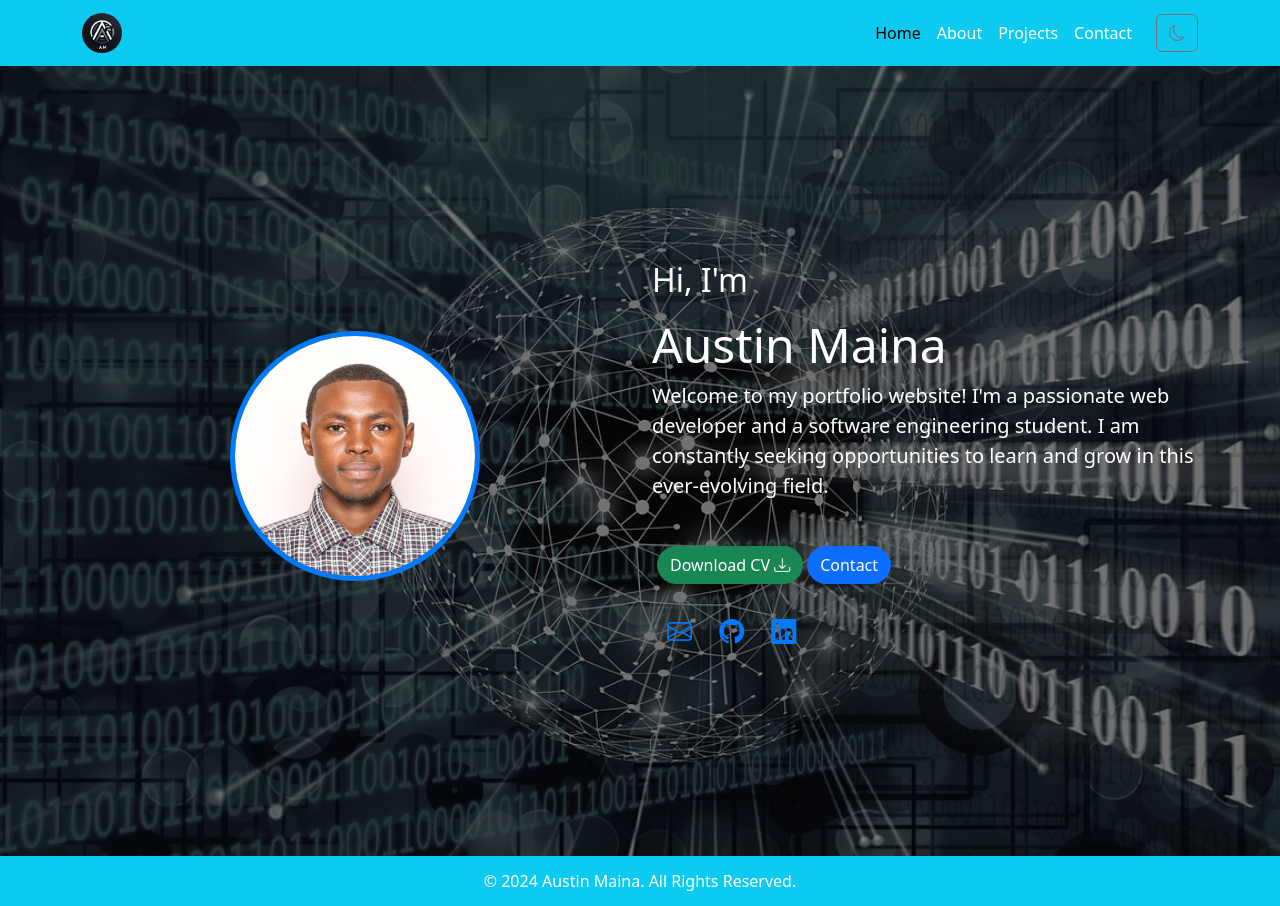
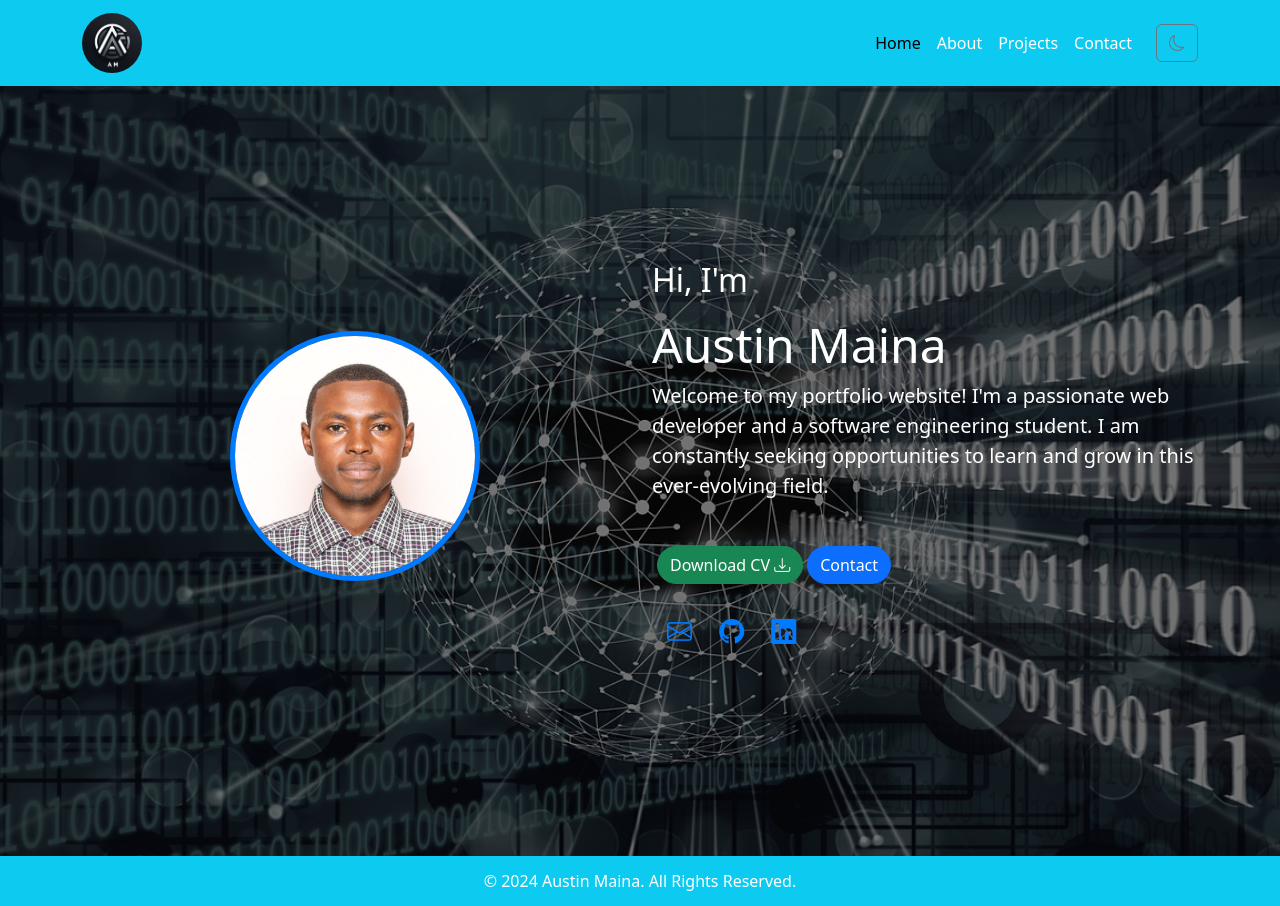
Before and after one commit to Austinkuria/my-portiolio, a plain HTML site: page index.html in a window 1280 px wide. Drawn offline with nearby package versions, Linux system fonts and the light colour scheme.

Commit message:
style: Increase size of navbar logo

```diff
--- a/styles.css
+++ b/styles.css
@@ -22,8 +22,8 @@ body {
 
 .navbar-brand img {
     border-radius: 50%; /* Makes the logo circular */
-    height: 40px; /* Ensures the logo is square */
-    width: 40px; /* Ensures the image is square */
+    height: 60px;
+    width: 60px;
     object-fit: cover; /* Ensures the image fits inside the circular container */
 }
 
```
